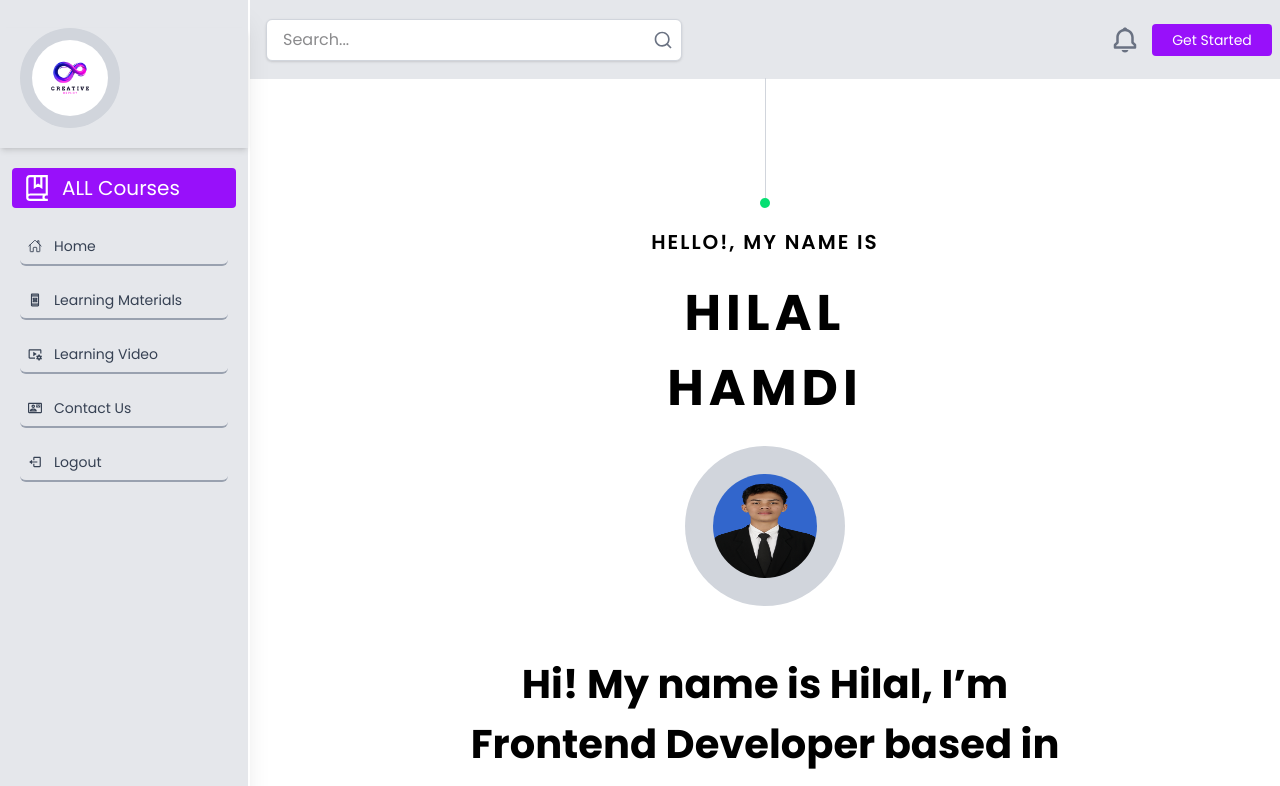
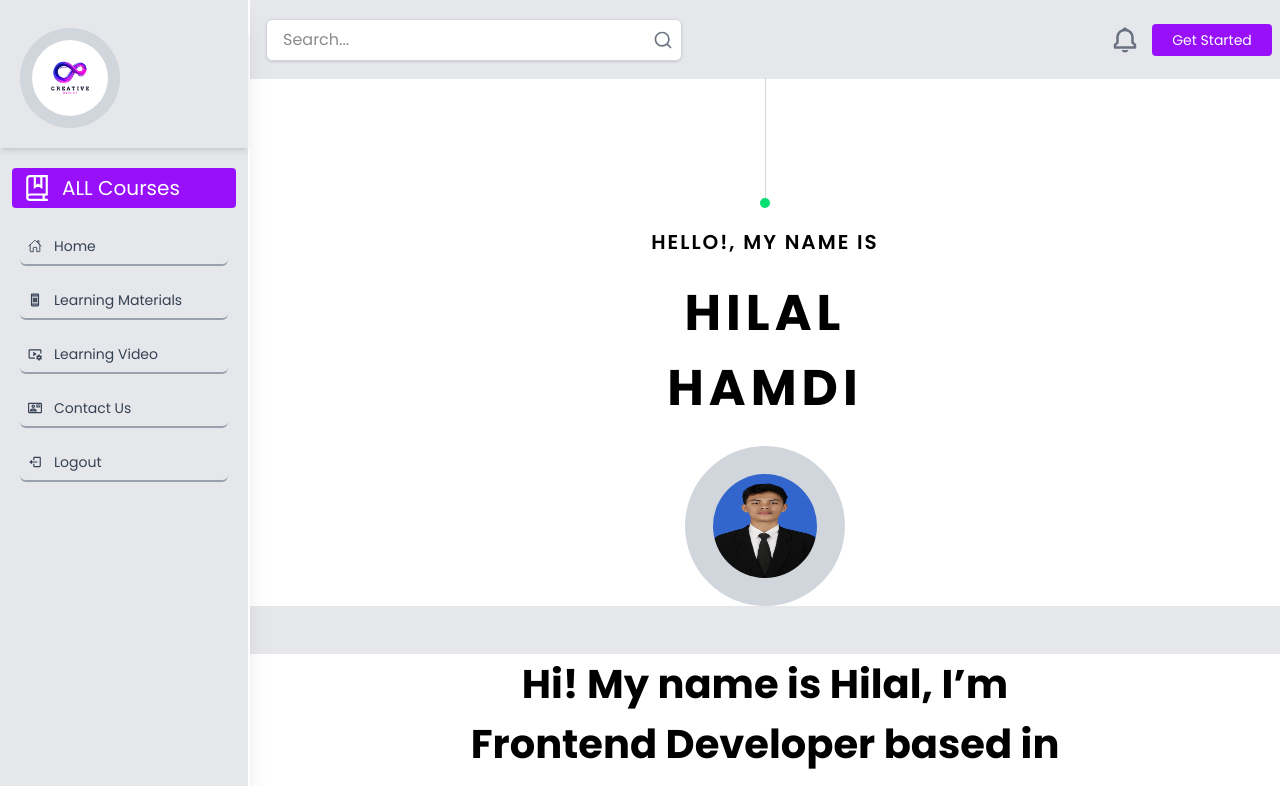
Before and after one commit to hilalhamdh/portfolio-modern, a React (Vite) app: page /home in a window 1280 px wide. Shown: the top 786 px of the page. Built offline with nearby package versions, Linux system fonts and the light colour scheme.

Commit message:
add file

```diff
--- a/src/components/Index.jsx
+++ b/src/components/Index.jsx
@@ -10,7 +10,7 @@ const Index = () => {
   return (
     <div>
       <Sidebar />
-      <div className="md:ml-[250px] grid grid-cols-1 bg-white ">
+      <div className="md:ml-[250px] grid grid-cols-1 bg-gray-200 ">
         <div className="col-span-2  ">
           <Navbar />
           <Introduction />
```
